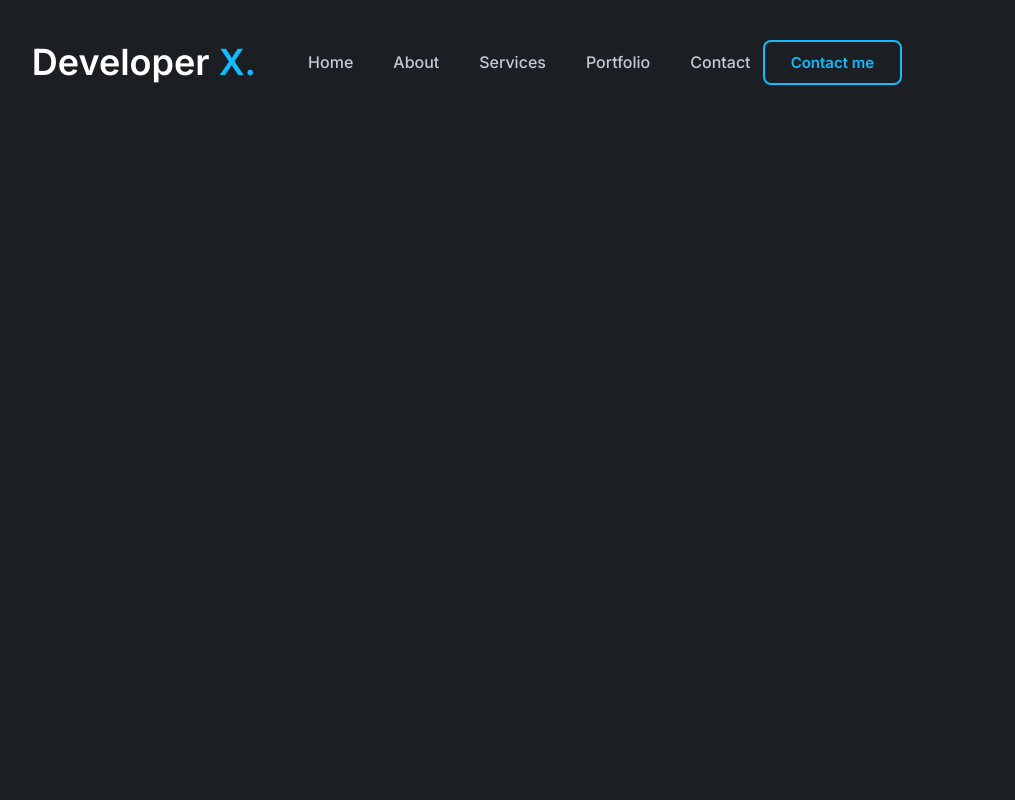
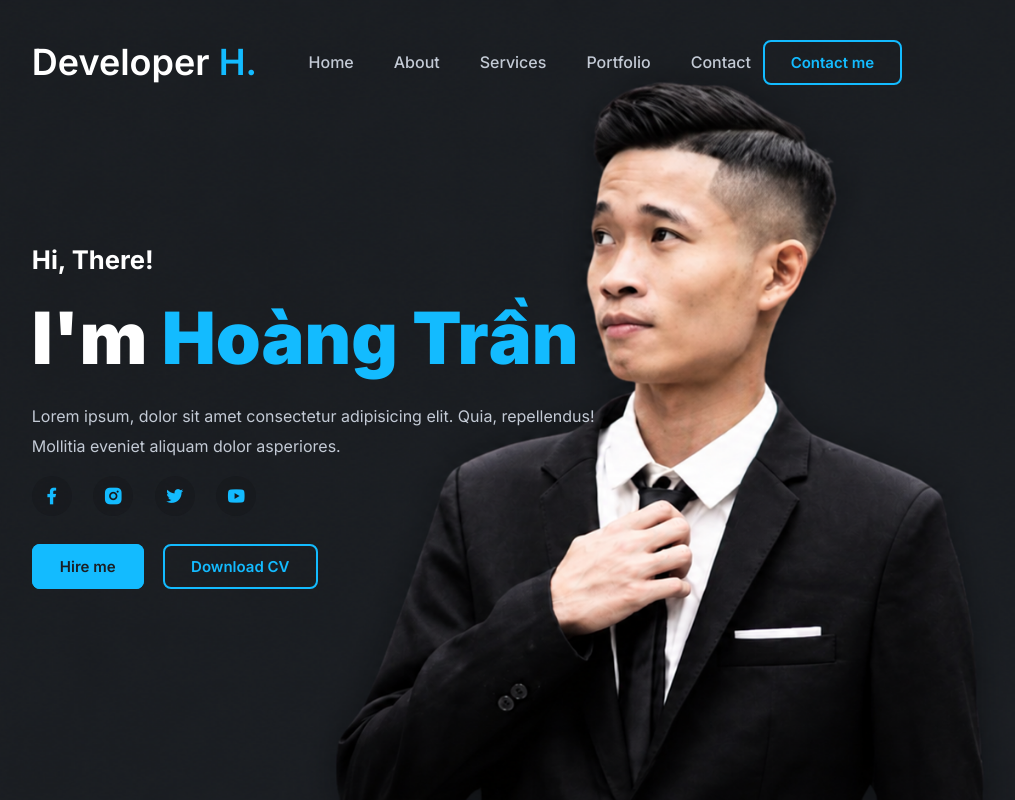
Before and after one commit to TranVuHoang/hoangtran-portfolio-01, a plain HTML site: page index.html in a window 1280 px wide. Shown: the whole page, without its empty margins (173-1188 px from the left). Drawn offline with nearby package versions, Linux system fonts and the light colour scheme.

Commit message:
create section hero

```diff
--- a/css/main.css
+++ b/css/main.css
@@ -23,8 +23,11 @@ body {
   color: var(--text-color);
   background: var(--bg-color);
 }
+section {
+  padding: 110px 16% 90px;
+}
 
-/* header section */
+/* --- header section --- */
 .header {
   position: fixed;
   width: 100%;
@@ -98,3 +101,89 @@ span {
   box-shadow: 0 0 20px var(--main-color);
   transform: scale(1.5);
 }
+
+/* --- hero section --- */
+.hero {
+  height: 100vh;
+  width: 100%;
+  background: url(../images/background.png) top right / cover no-repeat;
+  display: flex;
+  align-items: center;
+  justify-content: flex-start;
+}
+
+.main-content h4 {
+  font-size: 1.6rem;
+}
+
+.main-content h1 {
+  font-size: var(--h1-font);
+  font-weight: 900;
+  margin: 20px 0 20px;
+  line-height: 1.2;
+}
+
+.main-content p {
+  font-size: var(--p-font);
+  font-weight: 400;
+  width: 620px;
+  max-width: 100%;
+  color: var(--other-color);
+  line-height: 30px;
+  margin-bottom: 15px;
+}
+
+.social {
+  margin-bottom: 40px;
+}
+
+.social i {
+  display: inline-flex;
+  align-items: center;
+  justify-content: center;
+  width: 40px;
+  height: 40px;
+  color: var(--main-color);
+  border-radius: 50%;
+  backdrop-filter: brightness(88%);
+  font-size: 20px;
+  margin-right: 17px;
+  box-shadow: 0 0 20px transparent;
+  cursor: pointer;
+  transition: all 0.5s ease;
+}
+
+.social i:hover {
+  transform: scale(1.2);
+  box-shadow: 0 0 20px var(--main-color);
+}
+
+.btn {
+  padding: 11px 26px;
+  background: var(--main-color);
+  color: var(--bg-color);
+  border: 2px solid var(--main-color);
+  border-radius: 8px;
+  font-size: 15px;
+  font-weight: 600;
+  transition: all 0.3s ease;
+}
+
+.btn:hover {
+  background: transparent;
+  color: var(--main-color);
+  box-shadow: 0 0 20px var(--main-color);
+}
+
+.btn-2 {
+  background: transparent;
+  color: var(--main-color);
+  border: 2px solid var(--main-color);
+  margin-left: 15px;
+  transition: all 0.3s ease;
+}
+
+.btn-2:hover {
+  background: var(--main-color);
+  color: var(--bg-color);
+}
--- a/index.html
+++ b/index.html
@@ -38,7 +38,7 @@
     <!-- header section start  -->
     <header class="header">
       <!-- logo -->
-      <a href="#!" class="logo">Developer <span>X.</span></a>
+      <a href="#!" class="logo">Developer <span>H.</span></a>
 
       <!-- icon ☰ -->
       <div class="bx bx-menu" id="menu-icon"></div>
@@ -56,5 +56,30 @@
       </div>
     </header>
     <!-- header section end -->
+
+    <!-- hero section start -->
+    <section class="hero" id="home">
+      <div class="main-content">
+        <h4>Hi, There!</h4>
+        <h1>I'm <span>Hoàng Trần</span></h1>
+        <p>
+          Lorem ipsum, dolor sit amet consectetur adipisicing elit. Quia,
+          repellendus! Mollitia eveniet aliquam dolor asperiores.
+        </p>
+
+        <div class="social">
+          <a href="#"><i class="ri-facebook-fill"></i></a>
+          <a href="#"><i class="ri-instagram-fill"></i></a>
+          <a href="#"><i class="ri-twitter-fill"></i></a>
+          <a href="#"><i class="ri-youtube-fill"></i></a>
+        </div>
+
+        <div class="main-btn">
+          <a href="#" class="btn">Hire me</a>
+          <a href="#" class="btn btn-2">Download CV</a>
+        </div>
+      </div>
+    </section>
+    <!-- hero section end -->
   </body>
 </html>
```
Also changed, not shown: images/avt.png (added), images/background.png (added).
